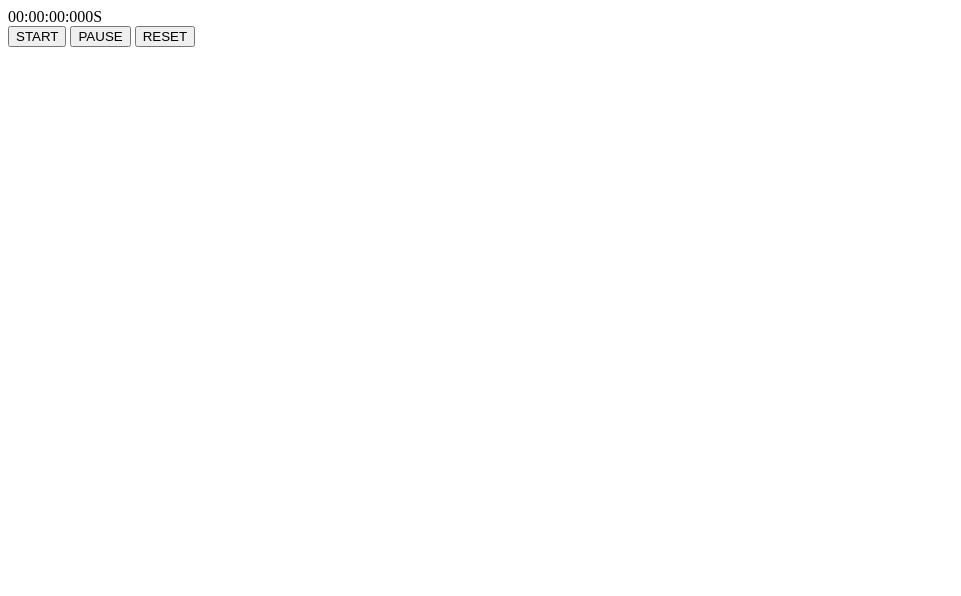
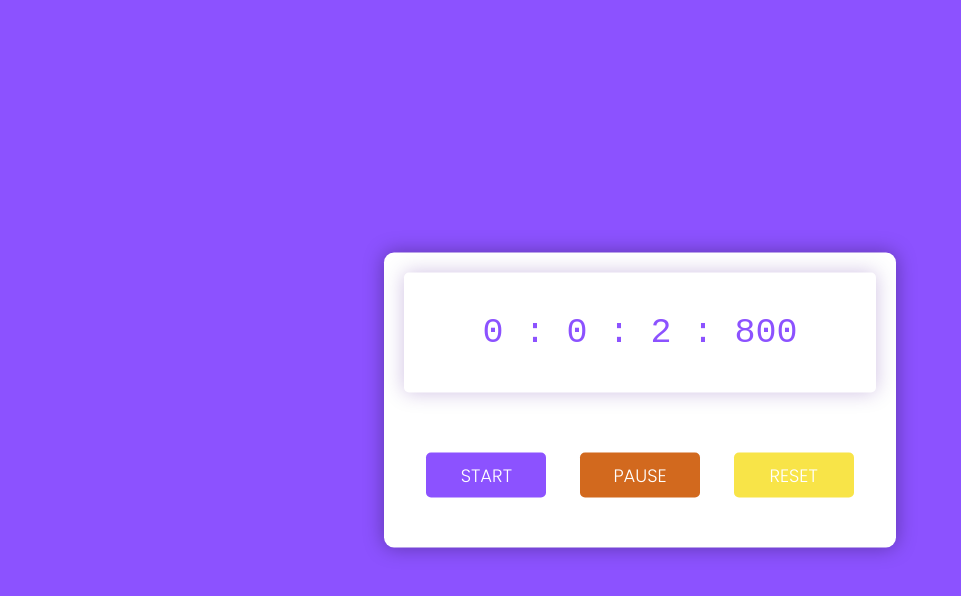
Before and after one commit to Sizan458/stop-watch, a plain HTML site: page index.html in a window 1280 px wide. Both pictures are taken after a click on the button "START". Shown: the whole page, without its empty margins (0-961 px from the left). Drawn offline with Linux system fonts and the light colour scheme.

Commit message:
css done & function done

```diff
--- a/index.html
+++ b/index.html
@@ -9,16 +9,54 @@
 <body>
     <div class="container">
         <div class="time-display">
-            00:00:00:000S
+            00:00:00:000
+        </div>
+        <div class="buttons">
+            <button id="start-timer">START</button>
+            <button id="pause-timer">PAUSE</button>
+            <button id="reset-timer">RESET</button>
         </div>
     </div>
-    <div class="button">
-        <button id="start-timer">START</button>
-        <button id="pause-timer">PAUSE</button>
-        <button id="reset-timer">RESET</button>
-    </div>
+
 </body>
 <Script>
+let [milliseconds , seconds , minutes, hours]=[0,0,0,0]
+let timeRef = document.querySelector(".time-display")
+let int = null;
+document.getElementById('start-timer').addEventListener("click",()=>{
+    if(int !==null){
+        clearInterval(int);
+    }
+    int = setInterval(displayTimer, 10);
+})
+document.getElementById('pause-timer').addEventListener('click',()=>{
+    clearInterval(int);
+})
+document.getElementById('reset-timer').addEventListener('click',()=>{
+    clearInterval(int);
+    [milliseconds , seconds , minutes, hours]=[0,0,0,0];
+    timeRef.innerHTML="00 : 00 : 00 : 000";
+});
 
+ function displayTimer(){
+    milliseconds +=10;
+    if(milliseconds==1000){
+        milliseconds=0;
+        seconds++;
+        if(seconds==60){
+            seconds=0;
+            minutes++;
+          if(minutes==60) {
+            minutes=0;
+            hours++;
+          }
+        }
+    }
+    let h = hours < 10 ? "0" + hours : hours;
+ let m = minutes < 10 ? "0" + minutes : minutes;
+ let s = seconds < 10 ? "0" + seconds : seconds;
+ let ms = milliseconds < 10 ? "00" + milliseconds : milliseconds < 100 ? "0" + milliseconds : milliseconds;
+  timeRef.innerHTML=`${hours} : ${minutes} : ${seconds} : ${ms}`;
+ }
 </Script>
 </html>
--- a/style.css
+++ b/style.css
@@ -0,0 +1,65 @@
+@import url('https://fonts.googleapis.com/css2?family=Poppins:wght@300&display=swap');
+*{
+   padding: 0px;
+   margin: 0px;
+   box-sizing: border-box;
+   font-family: 'Poppins', sans-serif;
+}
+body{
+    background: #8c52ff;
+}
+.container{
+    background-color:white ;
+    width: 40%;
+    min-width: 500px;
+    position: absolute;
+    transform: translate(-50% , -50% );
+    top: 50%;
+    left: 50%;
+    padding: 20px 0;
+    padding-bottom: 50px;
+    border-radius: 10px;
+    box-shadow: 0 0 20px rgba(0, 0, 0, 0.338);
+}
+.time-display{
+    position: relative;
+    width: 92%;
+    background: white;
+    font-family: 'roboto mono',monospace ;
+    color: #8c52ff;
+    font-size: 35px;
+    left: 4%;
+    padding: 40px;
+    display: flex;
+    align-items: center;
+    justify-content: space-around;
+    border-radius: 5px;
+    box-shadow: 0 0 20px  rgba(65, 5, 145, 0.25);
+}
+.buttons{
+    width: 90%;
+    margin: 60px auto 0 auto;
+    display: flex;
+    justify-content: space-around;
+}
+.buttons button{
+    width: 120px;
+    height: 45px;
+    background-color: #8c52ff;
+    color: white;
+    border: none;
+    font-size: 18px;
+    border-radius: 5px;
+    cursor: pointer;
+    outline: none;
+
+}
+.buttons button:nth-last-child(2){
+    background-color: chocolate;
+}
+.buttons button:nth-last-child(1){
+    background-color: #f7de1ecf;
+}
+.buttons button:hover{
+    box-shadow: 0 0 20px rgba(0, 0, 0, 0.25);
+}
```
